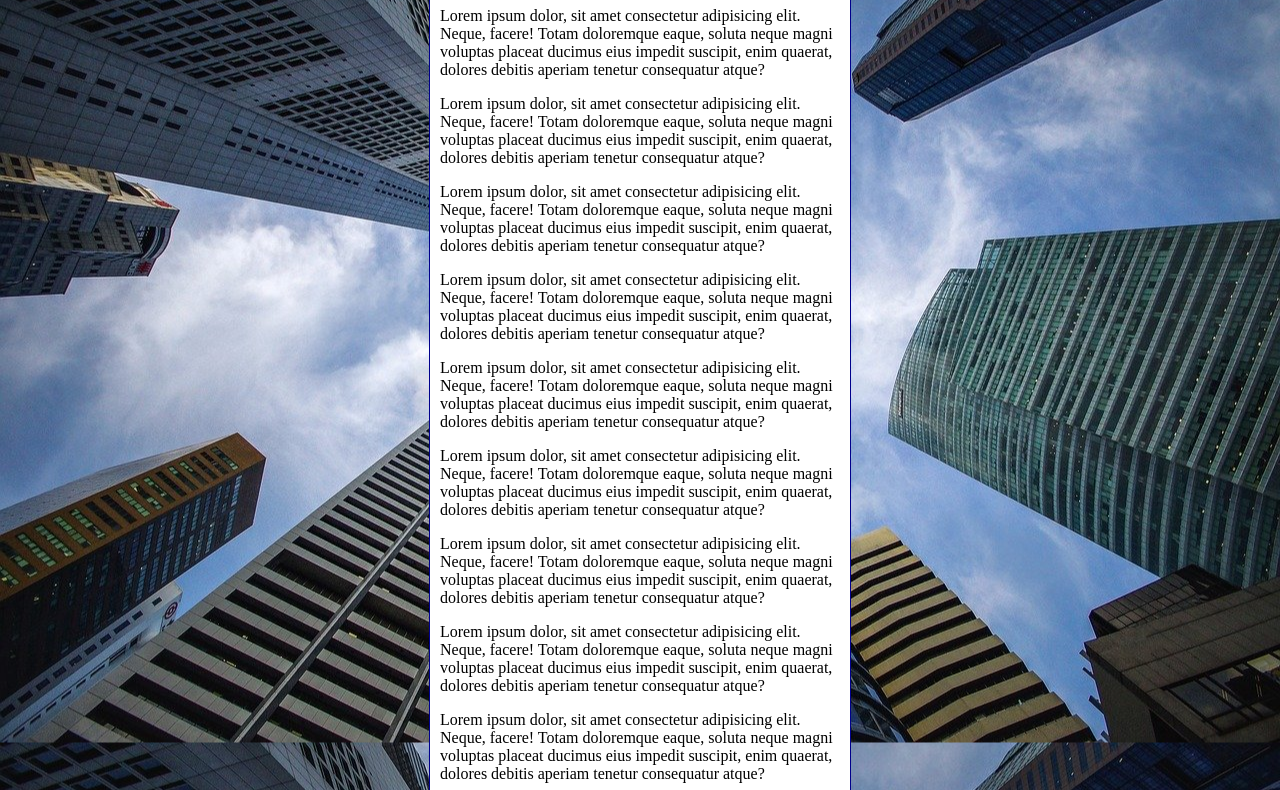
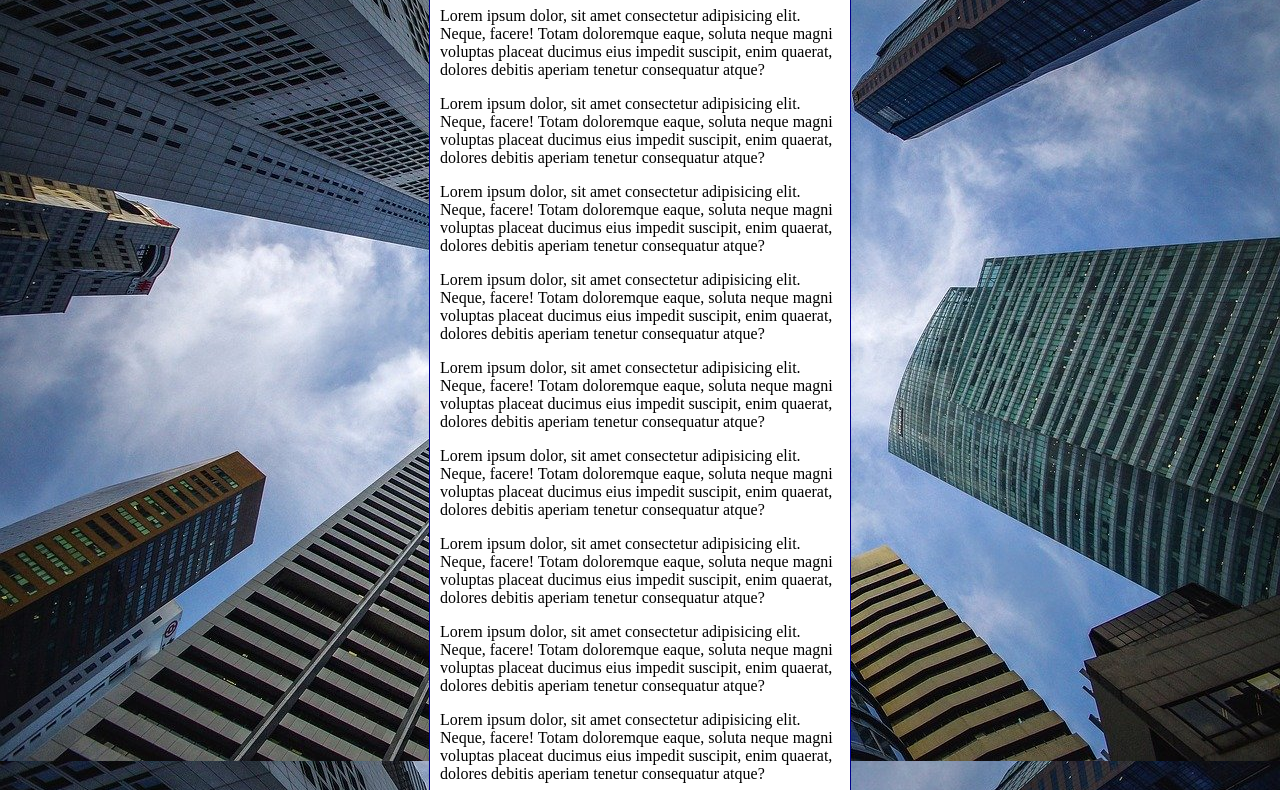
Before and after one commit to mariomoreira1992/HTML-CSS, a plain HTML site: page EXERCICIOS/MODULO 02/022 - Imagens de fundo do site/fundo006.html in a window 1280 px wide. Shown: the part 92-882 px from the top of the page. Drawn offline with Linux system fonts and the light colour scheme.

Commit message:
Update fundo006.html

```diff
--- a/EXERCICIOS/MODULO 02/022 - Imagens de fundo do site/fundo006.html
+++ b/EXERCICIOS/MODULO 02/022 - Imagens de fundo do site/fundo006.html
@@ -3,7 +3,7 @@
 <head>
     <meta charset="UTF-8">
     <meta name="viewport" content="width=device-width, initial-scale=1.0">
-    <title>Document</title>
+    <title>Fundo dixo de tela</title>
     <style>
         body{
             height: 100vh;
@@ -12,11 +12,16 @@
             background-position: center center;
             background-repeat: repeat-y;
             background-size: cover;
+            background-attachment: fixed;
+
+            /*shorthand para background
+                > color > image > position >  repeat > size > attachment
+            */
 
         }
         main{
         background-color: white;
-        width: 400px;
+        max-width: 400px;
         padding: 10px;
         margin: auto;
         border: 1px solid darkblue;
```
